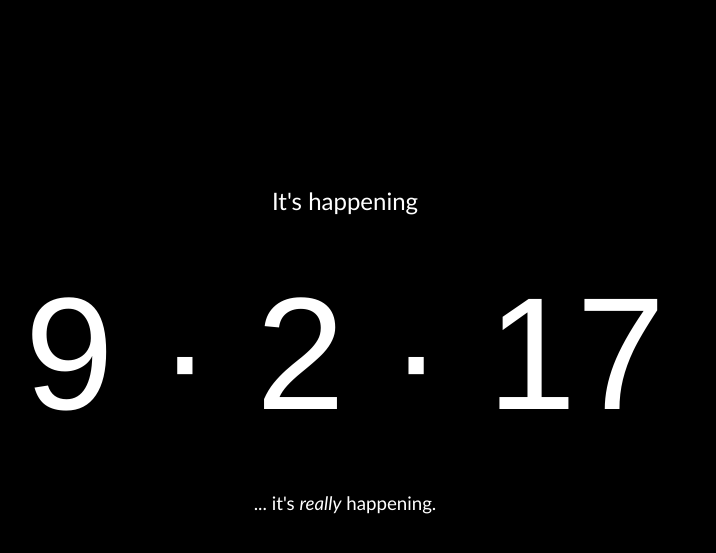
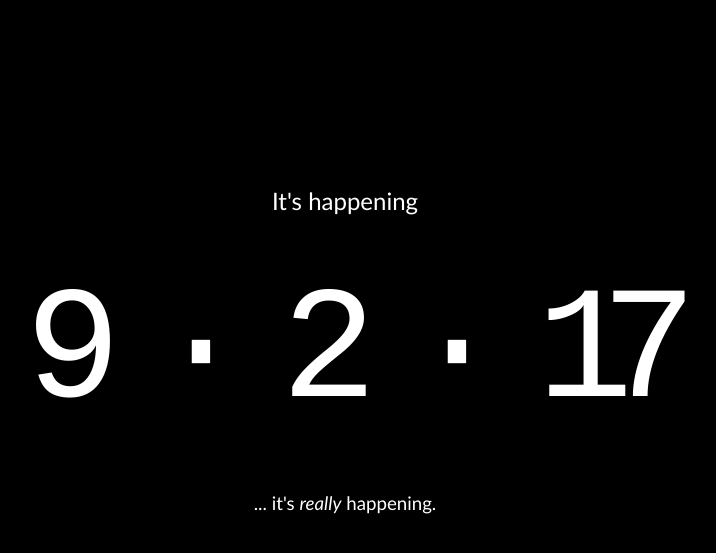
Before and after one commit to chrisinajar/thevickening.com, a Jekyll site: the page built from index.html, in a window 1280 px wide. Shown: the top 553 px of the page, without its empty margins (295-1011 px from the left). Built offline with Jekyll 4.4.1, drawn with Linux system fonts in a browser that asks for light colours.

Commit message:
Change spacing on mega date

```diff
--- a/_sass/_main-page.scss
+++ b/_sass/_main-page.scss
@@ -21,7 +21,8 @@ body.inverted {
   .mega-date {
     font-size: 10em;
     // @extend .cursive;
-    font-family: helvetica;
+    font-family: Courier;
+    letter-spacing: -0.2em;
   }
 
   @include media-query($on-laptop) {
--- a/index.html
+++ b/index.html
@@ -6,7 +6,7 @@ layout: black-screen
   <center>
     <!-- <a href="{{ "/home" | prepend: site.baseurl }}"> -->
       <p><h2>It's happening</h2></p>
-      <p><h1 class="mega-date">9 &#183; 2 &#183; 17</h1></p>
+      <p><h1 class="mega-date"> 9 &#183; 2 &#183; 17</h1></p>
       <p><h3>... it's <i>really</i> happening.</h3></p>
     <!-- </a> -->
   </center>
```
